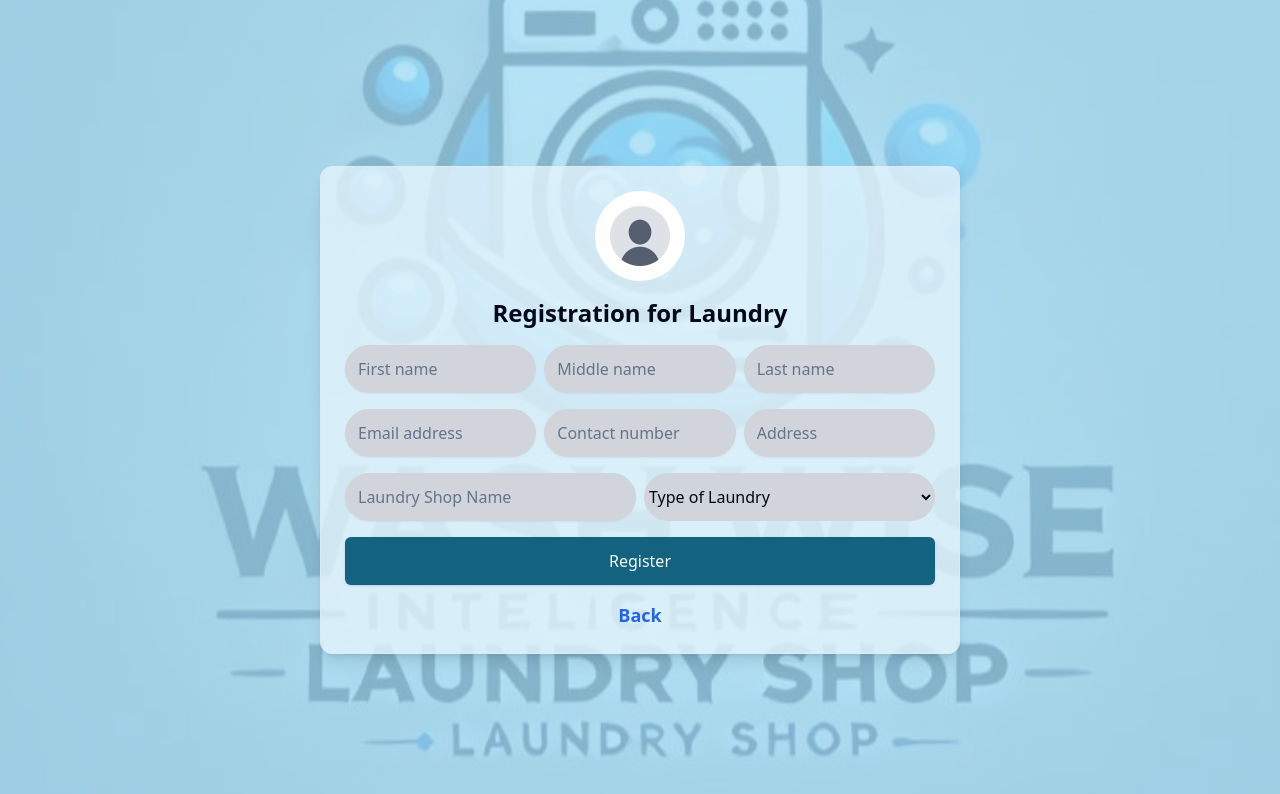
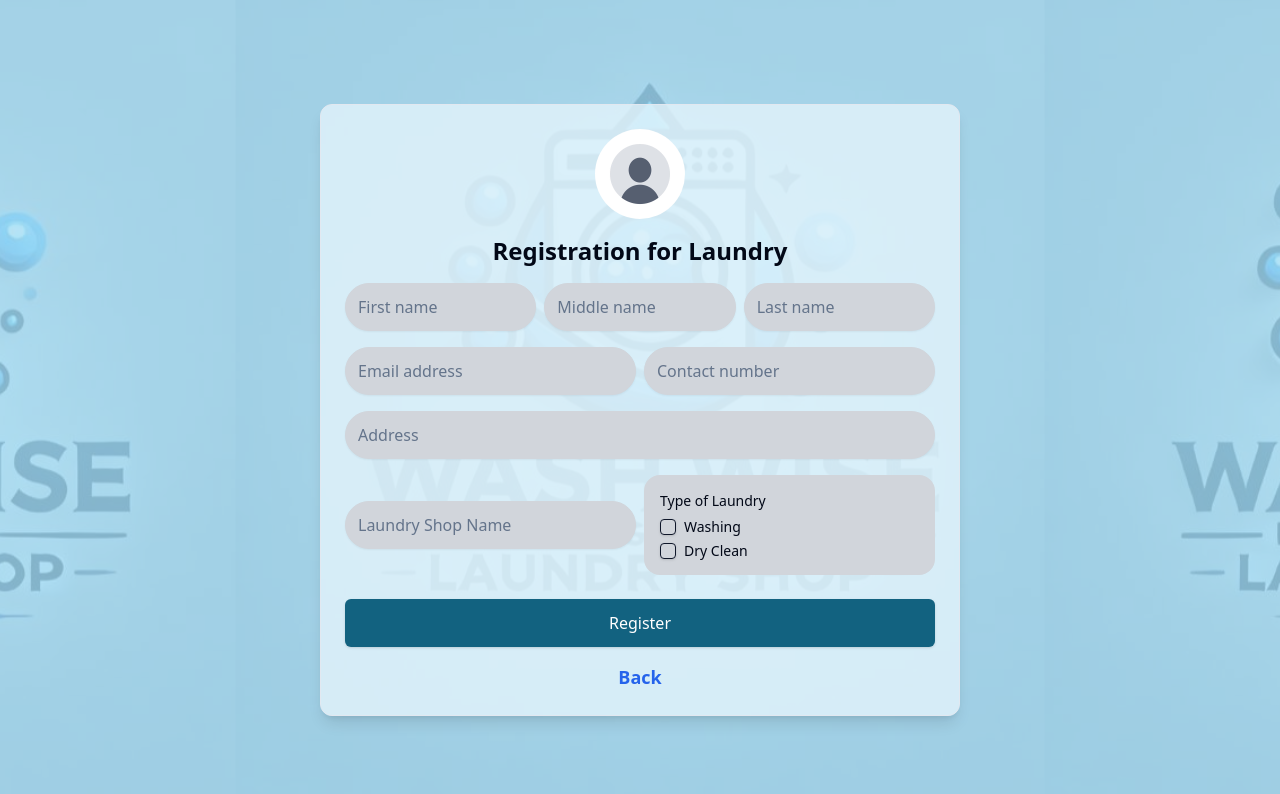
Before and after one commit to cLeAr2468/Laundry-system, a React (Vite) app in the folder laundry-ms/: page /registerLS in a window 1280 px wide. Shown: the top 794 px of the page. Built offline with nearby package versions, Linux system fonts and the light colour scheme.

Commit message:
registerls

```diff
--- a/laundry-ms/package.json
+++ b/laundry-ms/package.json
@@ -10,6 +10,7 @@
     "preview": "vite preview"
   },
   "dependencies": {
+    "@radix-ui/react-checkbox": "^1.3.2",
     "@radix-ui/react-dropdown-menu": "^2.1.15",
     "@radix-ui/react-label": "^2.1.7",
     "@radix-ui/react-slot": "^1.2.3",
--- a/laundry-ms/src/components/layout/registerLS.jsx
+++ b/laundry-ms/src/components/layout/registerLS.jsx
@@ -1,18 +1,80 @@
-import React from "react";
+import React, { useState } from "react";
 import { Card, CardContent } from "@/components/ui/card";
 import { Input } from "@/components/ui/input";
 import { Button } from "@/components/ui/button";
+import { Checkbox } from "@/components/ui/checkbox";
+import { useNavigate } from "react-router-dom";
 
 const RegisterLS = () => {
+    const navigate = useNavigate();
+    const [error, setError] = useState("");
+    const [formData, setFormData] = useState({
+        firstName: "",
+        middleName: "",
+        lastName: "",
+        email: "",
+        contact: "",
+        address: "",
+        laundryShopName: "",
+        services: {
+            washing: false,
+            dryClean: false
+        }
+    });
+
+    const handleChange = (e) => {
+        const { id, value } = e.target;
+        setFormData(prev => ({
+            ...prev,
+            [id]: value
+        }));
+    };
+
+    const handleCheckboxChange = (id) => {
+        setFormData(prev => ({
+            ...prev,
+            services: {
+                ...prev.services,
+                [id]: !prev.services[id]
+            }
+        }));
+    };
+
+    const handleSubmit = async (e) => {
+        e.preventDefault();
+        setError("");
+
+        try {
+            const response = await fetch('http://localhost:3000/api/laundry/register', {
+                method: 'POST',
+                headers: {
+                    'Content-Type': 'application/json',
+                },
+                body: JSON.stringify(formData)
+            });
+
+            const data = await response.json();
+
+            if (response.ok) {
+                navigate("/dashboard");
+            } else {
+                setError(data.message || "Registration failed");
+            }
+        } catch (error) {
+            console.error("Registration error:", error);
+            setError("Connection error. Please try again later.");
+        }
+    };
+
     return (
         <div className="min-h-screen bg-cover bg-center"
             style={{
                 backgroundImage: "url('/laundry-logo.jpg')",
+                backgroundSize: 'contain',
+                backgroundRepeat: 'repeat'
             }}
         >
             <div className='bg-[#A4DCF4] bg-opacity-80 min-h-screen md:pt-5 flex items-center justify-center'>
-
-                {/* Registration Form */}
                 <div className="w-full md:w-1/2 flex items-center justify-center">
                     <Card className="w-full max-w-7xl shadow-lg bg-[#E4F4FC]/80">
                         <CardContent className="space-y-3 md:space-y-4 p-4 md:p-6">
@@ -25,39 +87,58 @@ const RegisterLS = () => {
                             </div>
                             <h2 className="text-xl md:text-2xl font-bold text-center">Registration for Laundry</h2>
 
+                            {error && (
+                                <p className="text-red-500 text-sm text-center font-semibold">
+                                    {error}
+                                </p>
+                            )}
+
+                            <form onSubmit={handleSubmit}>
                                 <div className='flex flex-col md:flex-row items-center justify-center gap-2'>
                                     <div className="space-y-2 flex-1 w-full">
                                         <Input
-                                        id="Fname"
+                                            id="firstName"
                                             type="text"
                                             placeholder="First name"
+                                            value={formData.firstName}
+                                            onChange={handleChange}
+                                            className="w-full bg-gray-300 rounded-full border border-gray-300 focus:outline-none focus:ring-2 focus:ring-blue-500 text-sm md:text-base h-10 md:h-12"
+                                            required
+                                        />
+                                    </div>
+                                    <div className="space-y-2 flex-1 w-full">
+                                        <Input
+                                            id="middleName"
+                                            type="text"
+                                            placeholder="Middle name"
+                                            value={formData.middleName}
+                                            onChange={handleChange}
                                             className="w-full bg-gray-300 rounded-full border border-gray-300 focus:outline-none focus:ring-2 focus:ring-blue-500 text-sm md:text-base h-10 md:h-12"
                                         />
                                     </div>
                                     <div className="space-y-2 flex-1 w-full">
                                         <Input
-                                        id="Mname"
-                                        type="text"
-                                        placeholder="Middle name"
-                                        className="w-full bg-gray-300 rounded-full border border-gray-300 focus:outline-none focus:ring-2 focus:ring-blue-500 text-sm md:text-base h-10 md:h-12"
-                                    />
-                                </div>
-                                <div className="space-y-2 flex-1 w-full">
-                                    <Input
-                                        id="Lname"
+                                            id="lastName"
                                             type="text"
                                             placeholder="Last name"
+                                            value={formData.lastName}
+                                            onChange={handleChange}
                                             className="w-full bg-gray-300 rounded-full border border-gray-300 focus:outline-none focus:ring-2 focus:ring-blue-500 text-sm md:text-base h-10 md:h-12"
+                                            required
                                         />
                                     </div>
                                 </div>
-                            <div className='flex flex-col md:flex-row items-center justify-center gap-2'>
+
+                                <div className='flex flex-col md:flex-row items-center justify-center gap-2 mt-4'>
                                     <div className="space-y-2 w-full">
                                         <Input
                                             id="email"
                                             type="email"
                                             placeholder="Email address"
+                                            value={formData.email}
+                                            onChange={handleChange}
                                             className="bg-gray-300 rounded-full border border-gray-300 focus:outline-none focus:ring-2 focus:ring-blue-500 text-sm md:text-base h-10 md:h-12"
+                                            required
                                         />
                                     </div>
                                     <div className="space-y-2 w-full">
@@ -65,50 +146,76 @@ const RegisterLS = () => {
                                             id="contact"
                                             type="tel"
                                             placeholder="Contact number"
-                                        pattern="[0-9]"
-                                        inputMode="numeric"
-                                        maxLength={11}
+                                            pattern="09[0-9]{9}"
+                                            value={formData.contact}
+                                            onChange={handleChange}
                                             className="bg-gray-300 rounded-full border border-gray-300 focus:outline-none focus:ring-2 focus:ring-blue-500 text-sm md:text-base h-10 md:h-12"
-                                        onInput={e => {
-                                            e.target.value = e.target.value.replace(/[^0-9]/g, '');
-                                        }}
+                                            required
                                         />
                                     </div>
-                                <div className="space-y-2 w-full">
+                                </div>
+
+                                <div className="space-y-2 w-full mt-4">
                                     <Input
                                         id="address"
                                         type="text"
                                         placeholder="Address"
+                                        value={formData.address}
+                                        onChange={handleChange}
                                         className="bg-gray-300 rounded-full border border-gray-300 focus:outline-none focus:ring-2 focus:ring-blue-500 text-sm md:text-base h-10 md:h-12"
+                                        required
                                     />
                                 </div>
-                            </div>
-                            <div className='flex flex-col md:flex-row items-center justify-center gap-2'>
+
+                                <div className='flex flex-col md:flex-row items-center justify-center gap-2 mt-4'>
                                     <div className="space-y-2 w-full">
                                         <Input
-                                        id="LaundryShopName"
+                                            id="laundryShopName"
                                             type="text"
                                             placeholder="Laundry Shop Name"
+                                            value={formData.laundryShopName}
+                                            onChange={handleChange}
                                             className="bg-gray-300 rounded-full border border-gray-300 focus:outline-none focus:ring-2 focus:ring-blue-500 text-sm md:text-base h-10 md:h-12"
+                                            required
                                         />
                                     </div>
                                     <div className="space-y-2 w-full">
-                                    <select
-                                        id="role"
-                                        className="bg-gray-300 rounded-full border border-gray-300 focus:outline-none focus:ring-2 focus:ring-blue-500 text-sm md:text-base h-10 md:h-12 w-full"
-                                        defaultValue=""
-                                    >
-                                        <option value="" disabled>
-                                            Type of Laundry
-                                        </option>
-                                        <option value="washing">Washing</option>
-                                        <option value="dryClean">Dry Clean</option>
-                                    </select>
+                                        <div className="bg-gray-300 rounded-2xl p-4">
+                                            <p className="text-sm font-medium mb-2">Type of Laundry</p>
+                                            <div className="space-y-2">
+                                                <div className="flex items-center space-x-2">
+                                                    <Checkbox
+                                                        id="washing"
+                                                        checked={formData.services.washing}
+                                                        onCheckedChange={() => handleCheckboxChange('washing')}
+                                                    />
+                                                    <label htmlFor="washing" className="text-sm font-medium leading-none">
+                                                        Washing
+                                                    </label>
+                                                </div>
+                                                <div className="flex items-center space-x-2">
+                                                    <Checkbox
+                                                        id="dryClean"
+                                                        checked={formData.services.dryClean}
+                                                        onCheckedChange={() => handleCheckboxChange('dryClean')}
+                                                    />
+                                                    <label htmlFor="dryClean" className="text-sm font-medium leading-none">
+                                                        Dry Clean
+                                                    </label>
                                                 </div>
                                             </div>
-                            <Button className="w-full mt-2 md:mt-4 bg-[#126280] hover:bg-[#126280]/10 h-10 md:h-12 text-sm md:text-base">
+                                        </div>
+                                    </div>
+                                </div>
+
+                                <Button
+                                    type="submit"
+                                    className="w-full mt-6 bg-[#126280] hover:bg-[#126280]/10 h-10 md:h-12 text-sm md:text-base text-white"
+                                >
                                     Register
                                 </Button>
+                            </form>
+
                             <p className="text-sm md:text-md text-center text-gray-600 mt-2 md:mt-4">
                                 <a href="/dashboard" className="text-blue-600 font-semibold hover:underline text-lg">Back</a>
                             </p>
@@ -119,4 +226,5 @@ const RegisterLS = () => {
         </div>
     );
 };
+
 export default RegisterLS;
--- /dev/null
+++ b/laundry-ms/src/components/ui/checkbox.jsx
@@ -0,0 +1,22 @@
+import * as React from "react"
+import * as CheckboxPrimitive from "@radix-ui/react-checkbox"
+import { Check } from "lucide-react"
+
+import { cn } from "@/lib/utils"
+
+const Checkbox = React.forwardRef(({ className, ...props }, ref) => (
+  <CheckboxPrimitive.Root
+    ref={ref}
+    className={cn(
+      "peer h-4 w-4 shrink-0 rounded-sm border border-primary shadow focus-visible:outline-none focus-visible:ring-1 focus-visible:ring-ring disabled:cursor-not-allowed disabled:opacity-50 data-[state=checked]:bg-primary data-[state=checked]:text-primary-foreground",
+      className
+    )}
+    {...props}>
+    <CheckboxPrimitive.Indicator className={cn("flex items-center justify-center text-current")}>
+      <Check className="h-4 w-4" />
+    </CheckboxPrimitive.Indicator>
+  </CheckboxPrimitive.Root>
+))
+Checkbox.displayName = CheckboxPrimitive.Root.displayName
+
+export { Checkbox }
```
Also changed, not shown: 1 other file (tests, documents, lock files or other folders). Lines whose indentation alone changed are shown as unchanged.
